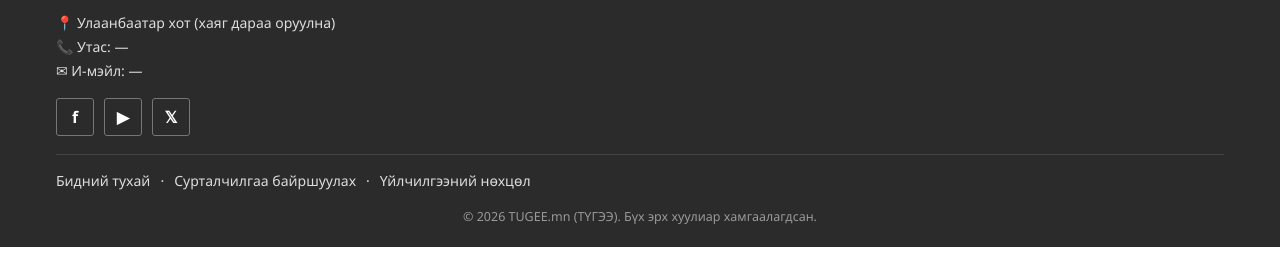
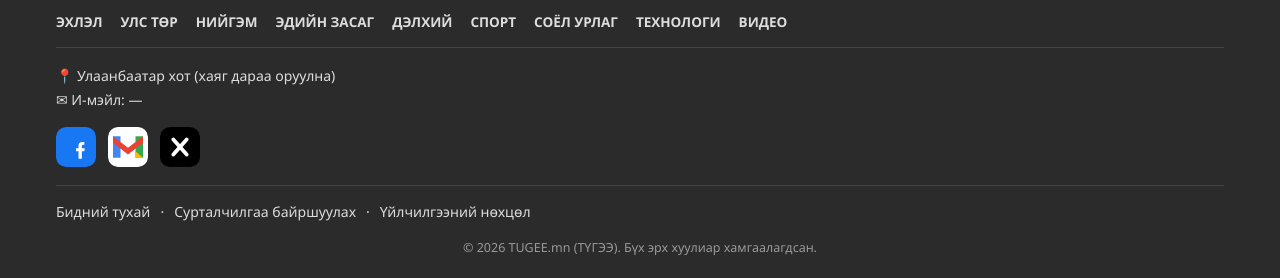
Before and after one commit to BaTo9/medee-site, a plain HTML site: page index.html in a window 1280 px wide. Shown: the part 2715-2993 px from the top of the page. Before the commit the page ends 2962 px from the top, so only its background shows below. Drawn offline with Linux system fonts and the light colour scheme.

Commit message:
Footer цэс + брэнд өнгөт сошал дүрсүүд; гар утсан дээр толгойн icon-ууд ойртож, hamburger/search томорлоо

```diff
--- a/index.html
+++ b/index.html
@@ -5,7 +5,7 @@
 <meta name="viewport" content="width=device-width, initial-scale=1.0">
 <title>TUGEE.mn — ТҮГЭЭ | Мэдээг түгээ</title>
 <meta name="description" content="ТҮГЭЭ (TUGEE.mn) — мэдээг түгээ: шинэ мэдээ, улс төр, нийгэм, эдийн засаг, дэлхий, спорт, видео мэдээ.">
-<link rel="stylesheet" href="style.css?v=3">
+<link rel="stylesheet" href="style.css?v=4">
 <link rel="icon" type="image/svg+xml" href="logo-mark.svg">
 </head>
 <body>
@@ -121,15 +121,25 @@
       <img class="logo-img" src="logo-mark.svg" alt="TUGEE.mn лого">
       <span class="logo-text">TUGEE<em class="logo-suffix-orange">.mn</em></span>
     </a>
+    <nav class="footer-menu">
+      <a href="#" data-i18n="nav_home" onclick="navGo(event,'home')">ЭХЛЭЛ</a>
+      <a href="#" data-i18n="nav_uls" onclick="navGo(event,'uls-tor')">УЛС ТӨР</a>
+      <a href="#" data-i18n="nav_niigem" onclick="navGo(event,'niigem')">НИЙГЭМ</a>
+      <a href="#" data-i18n="nav_ediin" onclick="navGo(event,'ediin-zasag')">ЭДИЙН ЗАСАГ</a>
+      <a href="#" data-i18n="nav_delhii" onclick="navGo(event,'delhii')">ДЭЛХИЙ</a>
+      <a href="#" data-i18n="nav_sport" onclick="navGo(event,'sport')">СПОРТ</a>
+      <a href="#" data-i18n="nav_soyol" onclick="navGo(event,'soyol')">СОЁЛ УРЛАГ</a>
+      <a href="#" data-i18n="nav_tech" onclick="navGo(event,'tech')">ТЕХНОЛОГИ</a>
+      <a href="#" data-i18n="nav_video" onclick="navGo(event,'video')">ВИДЕО</a>
+    </nav>
     <div class="footer-contact">
       <p data-i18n="footer_addr">📍 Улаанбаатар хот (хаяг дараа оруулна)</p>
-      <p data-i18n="footer_phone">📞 Утас: —</p>
       <p data-i18n="footer_mail">✉ И-мэйл: —</p>
     </div>
     <div class="footer-social">
-      <a href="#" aria-label="Facebook">f</a>
-      <a href="#" aria-label="YouTube">▶</a>
-      <a href="#" aria-label="X">𝕏</a>
+      <a class="soc" href="#" id="socFacebook" aria-label="Facebook" target="_blank" rel="noopener"><svg viewBox="0 0 48 48" aria-hidden="true"><rect width="48" height="48" rx="10" fill="#1877F2"/><path d="M31 38v-9h3l.5-3.5H31V23c0-1 .3-1.7 1.8-1.7H34V18.1C33.7 18 32.6 18 31.4 18 28.7 18 27 19.5 27 22.4v3.1h-3V29h3v9h4z" fill="#fff"/></svg></a>
+      <a class="soc" href="mailto:batdelger.design@gmail.com" aria-label="Gmail"><svg viewBox="0 0 48 48" aria-hidden="true"><rect width="48" height="48" rx="10" fill="#fff"/><polygon points="6,11 15,11 15,37 6,37" fill="#4285F4"/><polygon points="33,11 42,11 42,37 33,37" fill="#34A853"/><polygon points="6,11 24,25 42,11 42,19 24,33 6,19" fill="#EA4335"/><polygon points="33,29 42,37 33,37" fill="#FBBC04"/></svg></a>
+      <a class="soc" href="#" id="socX" aria-label="X" target="_blank" rel="noopener"><svg viewBox="0 0 48 48" aria-hidden="true"><rect width="48" height="48" rx="10" fill="#000"/><path d="M16 15 L32 33 M32 15 L16 33" stroke="#fff" stroke-width="4.6" stroke-linecap="round"/></svg></a>
     </div>
     <div class="footer-links">
       <a href="#" data-i18n="link_about">Бидний тухай</a><span>·</span>
@@ -156,6 +166,6 @@
   </div>
 </div>
 
-<script src="script.js?v=3"></script>
+<script src="script.js?v=4"></script>
 </body>
 </html>
--- a/style.css
+++ b/style.css
@@ -132,9 +132,13 @@ img{display:block;width:100%;object-fit:cover}
 .footer{background:var(--dark);color:#ddd;padding:34px 0 22px;margin-top:10px}
 .footer-logo{margin-bottom:16px}
 .footer-contact p{margin:5px 0;font-size:14px}
-.footer-social{display:flex;gap:10px;margin:18px 0}
-.footer-social a{width:38px;height:38px;border:1.5px solid #777;color:#fff;display:flex;align-items:center;justify-content:center;font-weight:800;border-radius:3px}
-.footer-social a:hover{border-color:var(--orange);color:var(--orange)}
+.footer-menu{display:flex;flex-wrap:wrap;gap:8px 18px;margin:2px 0 18px;padding-bottom:16px;border-bottom:1px solid #444}
+.footer-menu a{font-size:13.5px;font-weight:700;text-transform:uppercase;color:#ddd}
+.footer-menu a:hover{color:var(--orange)}
+.footer-social{display:flex;gap:12px;margin:18px 0}
+.footer-social a.soc{width:40px;height:40px;display:block;border-radius:10px;overflow:hidden;transition:transform .15s}
+.footer-social a.soc:hover{transform:translateY(-2px)}
+.footer-social a.soc svg{width:100%;height:100%;display:block}
 .footer-links{display:flex;gap:10px;flex-wrap:wrap;border-top:1px solid #444;padding-top:16px;font-size:14px}
 .footer-links a:hover{color:var(--orange)}
 .copyright{text-align:center;color:#999;font-size:12.5px;margin-top:18px}
@@ -164,7 +168,10 @@ img{display:block;width:100%;object-fit:cover}
   .two-col{grid-template-columns:1fr}
   .mainnav{display:none;position:absolute;top:56px;left:0;right:0;background:var(--orange);flex-direction:column;padding:8px 0}
   .mainnav.open{display:flex}
-  .burger{display:block;margin-left:auto}
+  .burger{display:block;margin-left:auto;font-size:29px;padding:4px 2px}
+  .topbar-inner{gap:6px}
+  .search-btn{font-size:31px;padding:4px 2px}
+  .lang-btn{padding:5px 10px}
   .trend-right{display:none}
   .feat-lead img{height:230px}
 }
```
